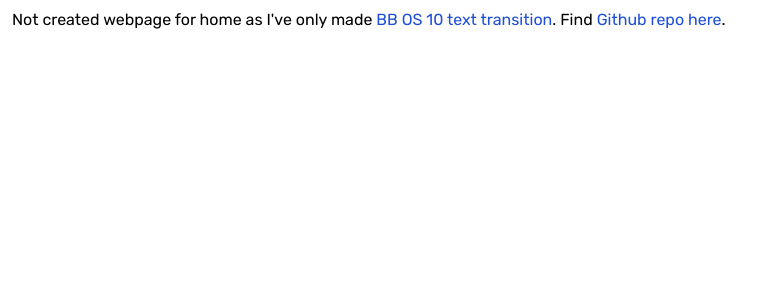
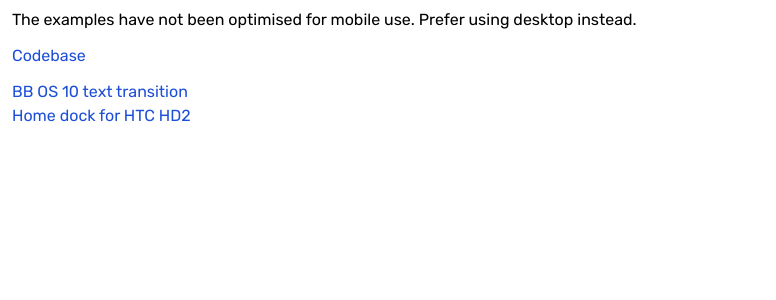
Before and after one commit to ajitid/animation-playground-with-react-spring-v9, a React (Vite) app: page / in a window 1280 px wide. Shown: the top 300 px of the page, without its empty margins (0-776 px from the left). Built offline with nearby package versions, Linux system fonts and the light colour scheme.

Commit message:
feat: add links in home

```diff
--- a/src/main.tsx
+++ b/src/main.tsx
@@ -8,24 +8,35 @@ import { BB10TextTransition } from "./pages/bb10-text-transition";
 import { HtcHd2HomeDock } from "./pages/htc-hd2-home-dock";
 import { ListItemTransition } from "./pages/list-item-transition";
 
+const PageLink = (props: { text: string; link: string }) => (
+  <Link to={props.link} className="text-blue-700">
+    {props.text}
+  </Link>
+);
+
 const router = createBrowserRouter([
   {
     path: "/",
     element: (
       <div className="mx-3 mt-2">
-        Not created webpage for home as I've only made{" "}
-        <Link to="bb10-text-transition" className="text-blue-700">
-          BB OS 10 text transition
-        </Link>
-        . Find{" "}
+        <p>The examples have not been optimised for mobile use. Prefer using desktop instead.</p>
+        <ul className="mt-3">
+          <li className="mb-3">
             <a
               target="_blank"
               href="https://github.com/ajitid/animation-playground-rs9-anew"
               className="text-blue-700"
             >
-          Github repo here
+              Codebase
             </a>
-        .
+          </li>
+          <li>
+            <PageLink text="BB OS 10 text transition" link="bb10-text-transition" />
+          </li>
+          <li>
+            <PageLink text="Home dock for HTC HD2" link="htc-hd2-home-dock" />
+          </li>
+        </ul>
       </div>
     ),
   },
```
Lines whose indentation alone changed are shown as unchanged.
